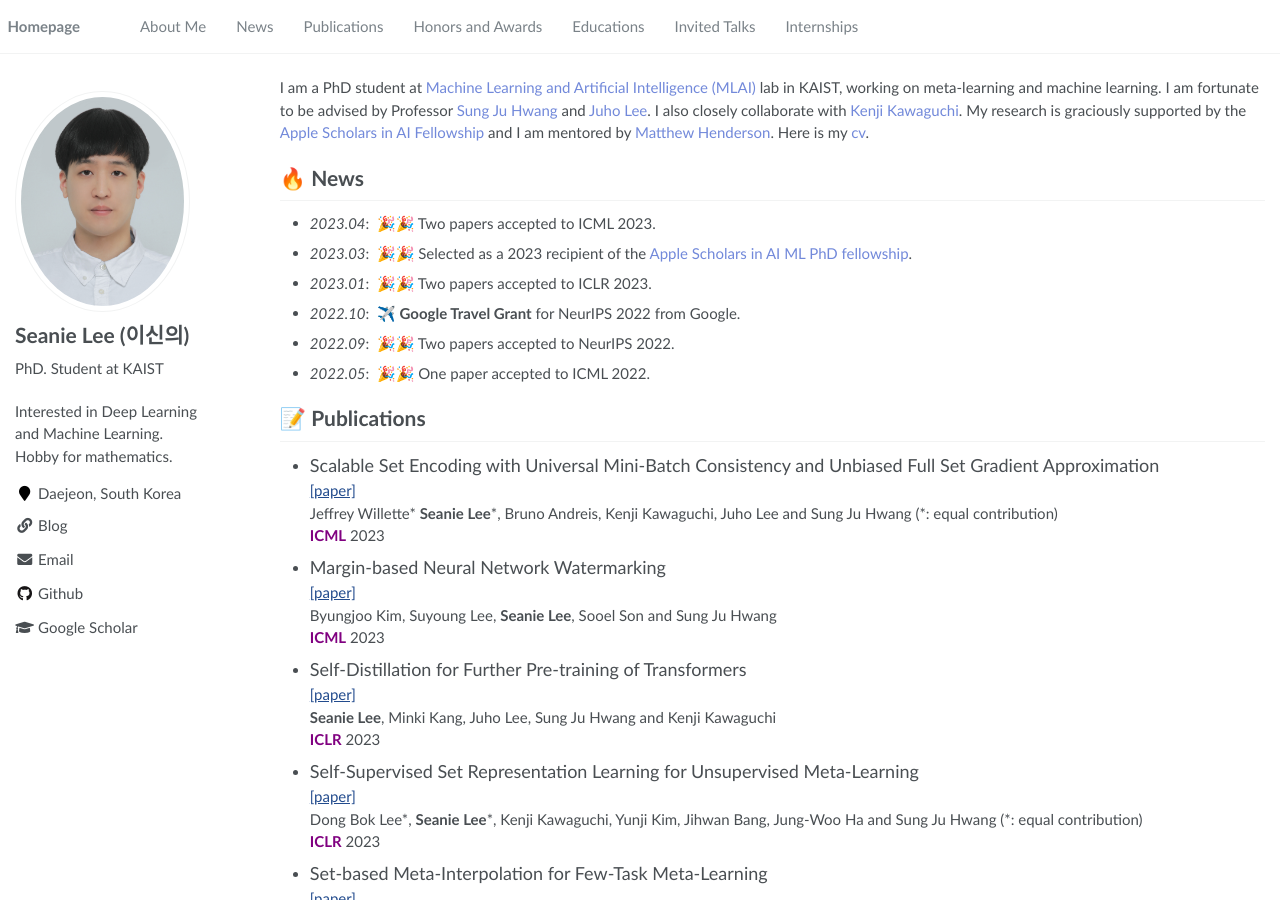
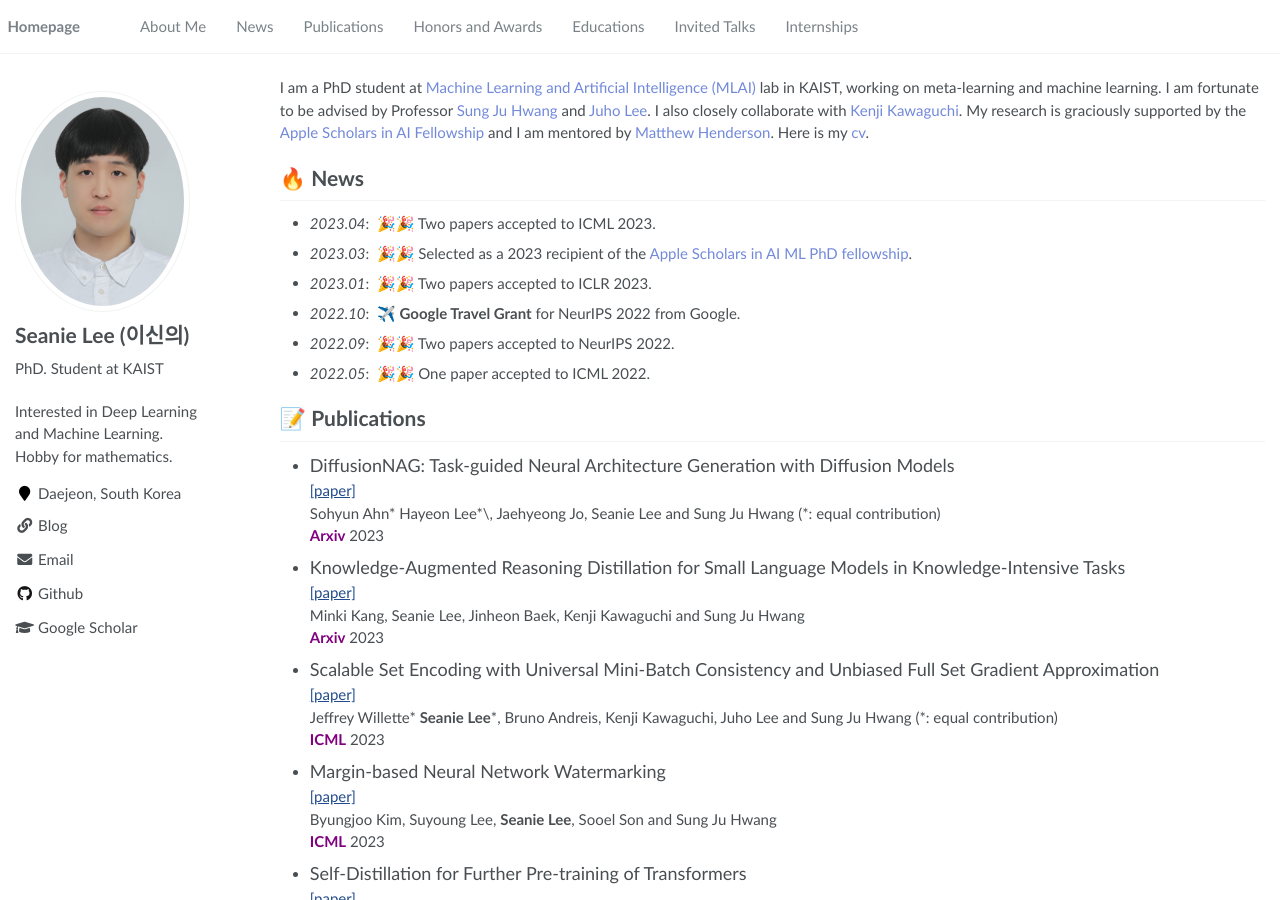
Before and after one commit to seanie12/seanie12.github.io, a Jekyll site: the page built from _pages/about.md, in a window 1280 px wide and 900 px high. Built offline with Jekyll 4.4.1, drawn with Linux system fonts in a browser that asks for light colours.

Commit message:
Update about.md

```diff
--- a/_pages/about.md
+++ b/_pages/about.md
@@ -32,6 +32,17 @@ I am a PhD student at <a href="https://www.mlai-kaist.com/" style="color: #7289d
 <!-- - *2022.02*: &nbsp;🎉🎉 Lorem ipsum dolor sit amet, consectetur adipiscing elit. Vivamus ornare aliquet ipsum, ac tempus justo dapibus sit amet.  -->
 
 # 📝 Publications
+
+- <font size="4">DiffusionNAG: Task-guided Neural Architecture Generation with Diffusion Models</font>
+[[paper]](https://arxiv.org/abs/2305.16943) \\
+Sohyun Ahn\*  Hayeon Lee*\, Jaehyeong Jo, Seanie Lee and Sung Ju Hwang (\*: equal contribution) \\
+<span style="color:purple">**Arxiv**</span> 2023
+
+
+- <font size="4">Knowledge-Augmented Reasoning Distillation for Small Language Models in Knowledge-Intensive Tasks</font>
+[[paper]](https://arxiv.org/) \\
+Minki Kang, Seanie Lee, Jinheon Baek, Kenji Kawaguchi and Sung Ju Hwang \\
+<span style="color:purple">**Arxiv**</span> 2023
 
 - <font size="4">Scalable Set Encoding with Universal Mini-Batch Consistency and Unbiased Full Set Gradient Approximation</font>
 [[paper]](https://arxiv.org/abs/2208.12401) \\
```
